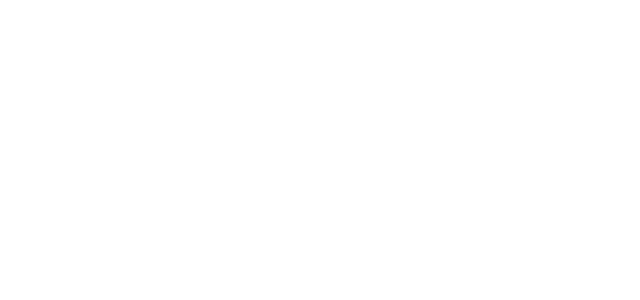
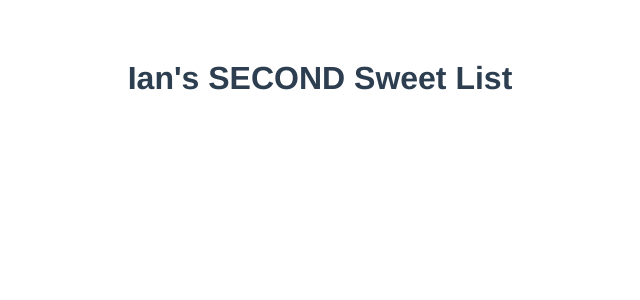
Before and after one commit to nastajus/vue-todo-app, a Vue app: page / in a window 1280 px wide. Shown: the top 300 px of the page, without its empty margins (320-960 px from the left). Built offline with nearby package versions, Linux system fonts and the light colour scheme.

Commit message:
parent to child communication / binding

```diff
--- a/src/App.vue
+++ b/src/App.vue
@@ -1,6 +1,7 @@
 <template>
   <div id="app">
-    <TodoThing title="Ian's Sweet List"/>
+    <!-- parent to child communication / binding -->
+    <TodoThing :title="title2" />  <!-- fromerly:  title="Ian's Sweet List" -->
   </div>
 </template>
 
--- a/src/components/TodoThing.vue
+++ b/src/components/TodoThing.vue
@@ -1,6 +1,6 @@
 <template>
   <div class="todo-thing"> <!--formerly 'hello'-->
-    <h1>{{ title2 }}</h1> <!--formerly 'title2'-->
+    <h1>{{ title }}</h1>
     <p>
     </p>
   </div>
@@ -9,6 +9,7 @@
 <script>
 export default {
   name: 'TodoThing',
+  //what this component expects to receive from PARENT COMPONENTS...
   props: {
     title: String
   }
```
